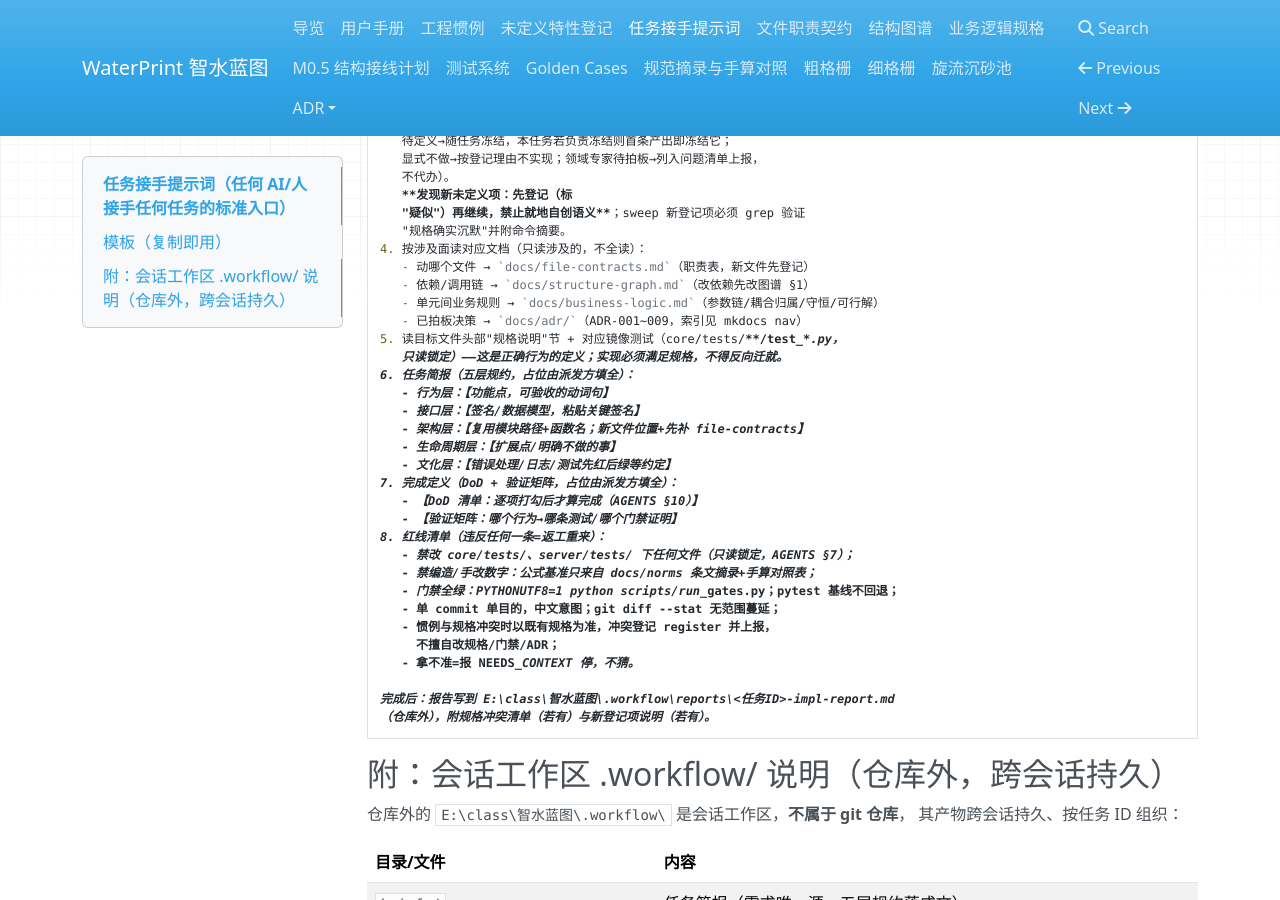
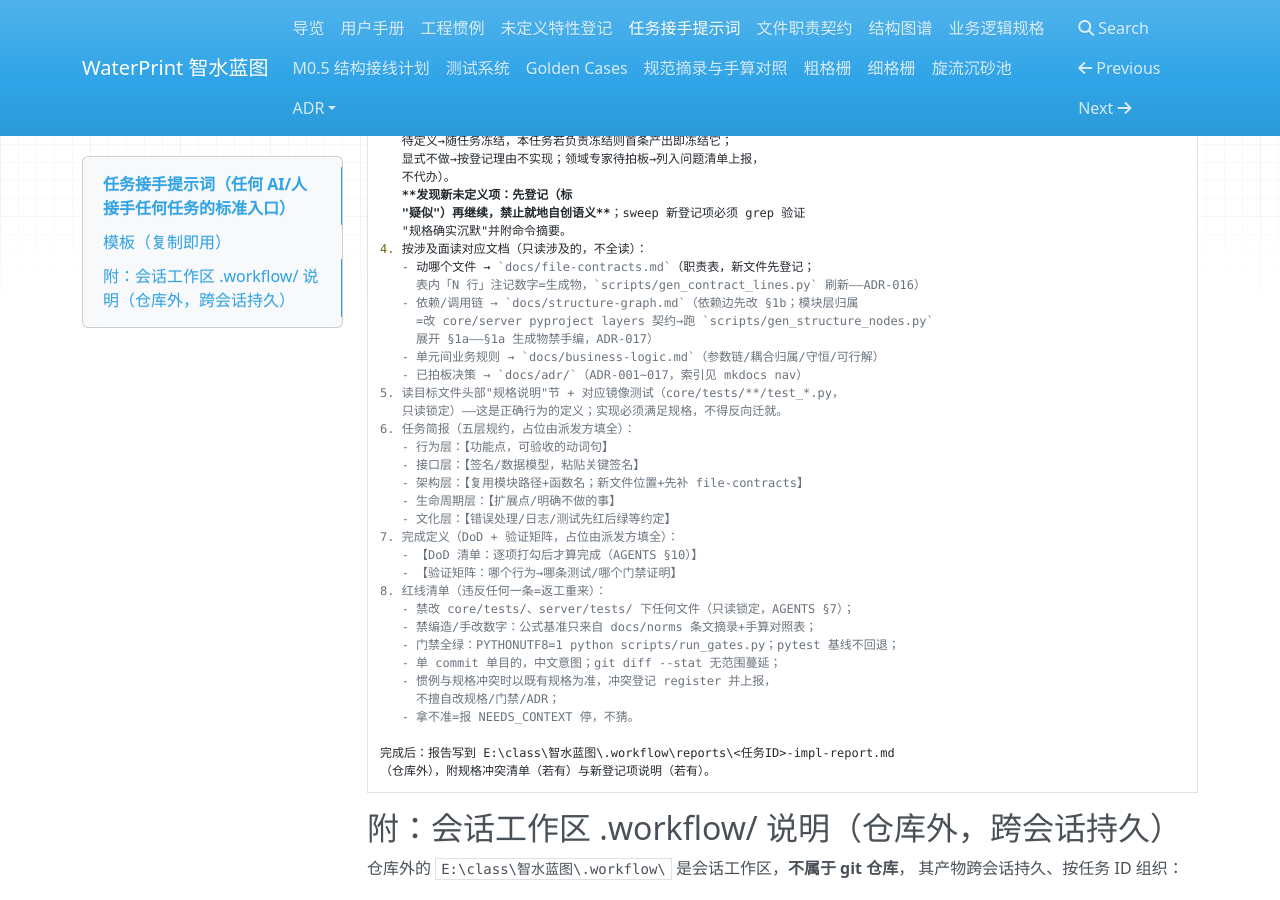
Before and after one commit to yyx20040712/waterprint, an MkDocs documentation site: the page built from docs/task-handover-prompt.md, in a window 1280 px wide and 900 px high, scrolled down 478 px. Built offline with MkDocs 1.6.1, drawn with Linux system fonts in a browser that asks for light colours; nearby versions of some CDN libraries.

Commit message:
GOV4 维护小批·AI 协作文档同步笔: task-handover-prompt 登记面工序句刷新(ADR-016~017)——file-contracts 行数注记数字=gen_contract_lines 生成勿手算/依赖边先改 §1b 而模块层归属=改两 pyproject layers 契约跑 gen_structure_nodes 展开 §1a(生成物禁手编)/ADR 索引范围 001~017 勘正. 同批 .workflow 侧: implementer-prompt 模板增锁面草稿器可跑句+登记面工序句, methodology v2.8 条 37/61 GOV4 扩注(教训库反映现行制度——锁面草稿器与注记生成物).

```diff
--- a/docs/task-handover-prompt.md
+++ b/docs/task-handover-prompt.md
@@ -26,10 +26,13 @@
    "疑似"）再继续，禁止就地自创语义**；sweep 新登记项必须 grep 验证
    "规格确实沉默"并附命令摘要。
 4. 按涉及面读对应文档（只读涉及的，不全读）：
-   - 动哪个文件 → `docs/file-contracts.md`（职责表，新文件先登记）
-   - 依赖/调用链 → `docs/structure-graph.md`（改依赖先改图谱 §1）
+   - 动哪个文件 → `docs/file-contracts.md`（职责表，新文件先登记；
+     表内「N 行」注记数字=生成物，`scripts/gen_contract_lines.py` 刷新——ADR-016）
+   - 依赖/调用链 → `docs/structure-graph.md`（依赖边先改 §1b；模块层归属
+     =改 core/server pyproject layers 契约→跑 `scripts/gen_structure_nodes.py`
+     展开 §1a——§1a 生成物禁手编，ADR-017）
    - 单元间业务规则 → `docs/business-logic.md`（参数链/耦合归属/守恒/可行解）
-   - 已拍板决策 → `docs/adr/`（ADR-001~009，索引见 mkdocs nav）
+   - 已拍板决策 → `docs/adr/`（ADR-001~017，索引见 mkdocs nav）
 5. 读目标文件头部"规格说明"节 + 对应镜像测试（core/tests/**/test_*.py，
    只读锁定）——这是正确行为的定义；实现必须满足规格，不得反向迁就。
 6. 任务简报（五层规约，占位由派发方填全）：
```
